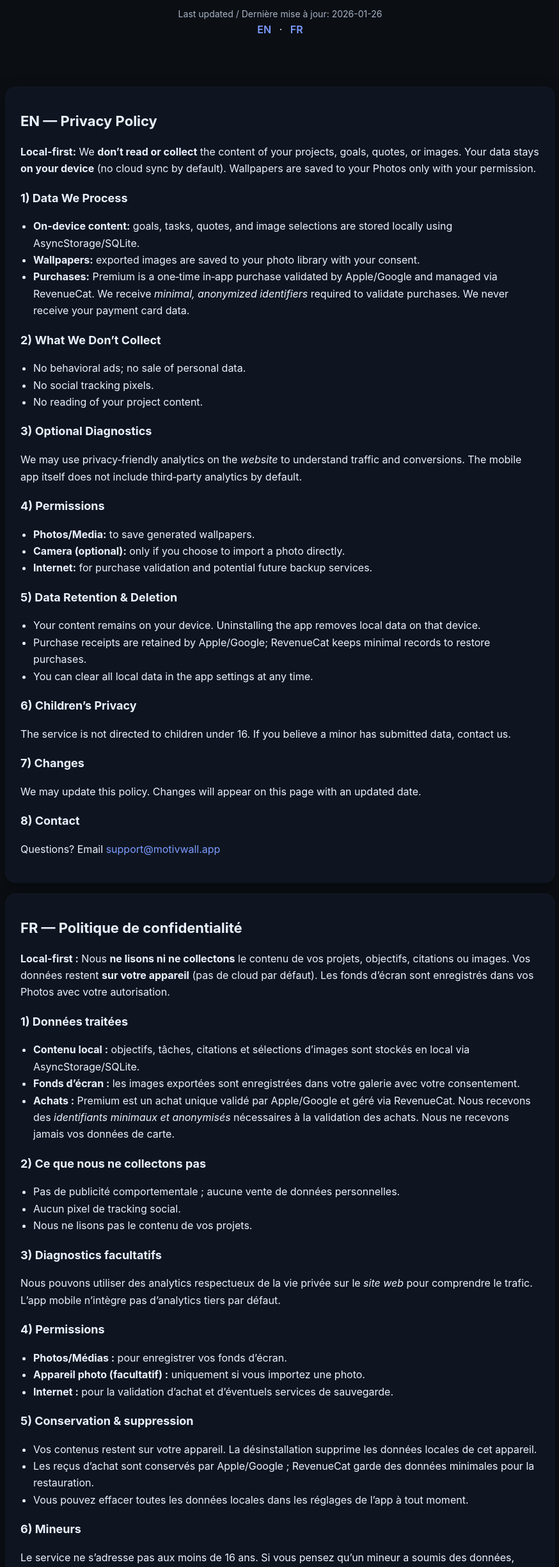
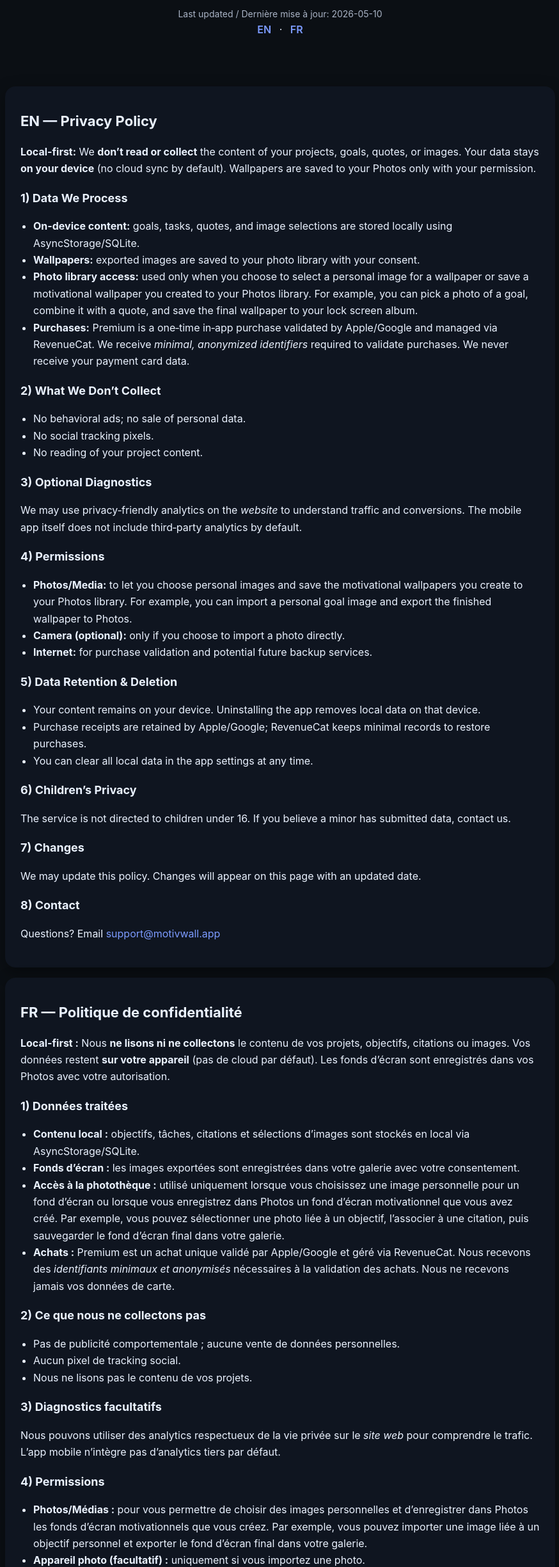
Before and after one commit to pscarabee/motivwall-privacy, a plain HTML site: page privacy.html in a window 1280 px wide. Shown: the part 112-2561 px from the top of the page at 64% size, without its empty margins (202-1076 px from the left). Drawn offline with Linux system fonts and the light colour scheme.

Commit message:
Update privacy.html

```diff
--- a/privacy.html
+++ b/privacy.html
@@ -4,7 +4,7 @@
   <meta charset="utf-8">
   <meta name="viewport" content="width=device-width, initial-scale=1">
   <title>MotivWall — Privacy Policy / Politique de confidentialité</title>
-  <meta name="description" content="MotivWall Privacy Policy. We don’t read your projects; your data stays on device. Contact support@motivwall.app.">
+  <meta name="description" content="MotivWall Privacy Policy. Your data stays on device. Photo library access is used to choose personal images and save generated motivational wallpapers. Contact support@motivwall.app.">
   <style>
     :root { --bg:#0B0F14; --card:#0F1520; --text:#EAF2FF; --muted:#A9B3C5; --accent:#7C9BFF; }
     *{box-sizing:border-box}
@@ -31,9 +31,9 @@
     "@context": "https://schema.org",
     "@type": "WebPage",
     "name": "MotivWall Privacy Policy",
-    "description": "Local-first app: we don’t read your projects; your data stays on device. Purchases via Apple/Google; minimal, anonymized identifiers via RevenueCat.",
+    "description": "Local-first app: we don’t read your projects; your data stays on device. Photo library access is used to choose personal images and save generated motivational wallpapers. Purchases via Apple/Google; minimal, anonymized identifiers via RevenueCat.",
     "inLanguage": "en",
-    "dateModified": "2026-01-26",
+    "dateModified": "2026-05-10",
     "isPartOf": {
       "@type": "WebSite",
       "name": "MotivWall"
@@ -46,7 +46,7 @@
   <header>
     <div class="pill">MotivWall</div>
     <h1>Privacy Policy / Politique de confidentialité</h1>
-    <p class="small">Last updated / Dernière mise à jour: 2026-01-26</p>
+    <p class="small">Last updated / Dernière mise à jour: 2026-05-10</p>
     <div class="lang-switch">
       <nav>
         <a href="#en">EN</a> · <a href="#fr">FR</a>
@@ -64,6 +64,7 @@
       <ul>
         <li><strong>On-device content:</strong> goals, tasks, quotes, and image selections are stored locally using AsyncStorage/SQLite.</li>
         <li><strong>Wallpapers:</strong> exported images are saved to your photo library with your consent.</li>
+        <li><strong>Photo library access:</strong> used only when you choose to select a personal image for a wallpaper or save a motivational wallpaper you created to your Photos library. For example, you can pick a photo of a goal, combine it with a quote, and save the final wallpaper to your lock screen album.</li>
         <li><strong>Purchases:</strong> Premium is a one‑time in‑app purchase validated by Apple/Google and managed via RevenueCat. We receive <em>minimal, anonymized identifiers</em> required to validate purchases. We never receive your payment card data.</li>
       </ul>
 
@@ -79,7 +80,7 @@
 
       <h3>4) Permissions</h3>
       <ul>
-        <li><strong>Photos/Media:</strong> to save generated wallpapers.</li>
+        <li><strong>Photos/Media:</strong> to let you choose personal images and save the motivational wallpapers you create to your Photos library. For example, you can import a personal goal image and export the finished wallpaper to Photos.</li>
         <li><strong>Camera (optional):</strong> only if you choose to import a photo directly.</li>
         <li><strong>Internet:</strong> for purchase validation and potential future backup services.</li>
       </ul>
@@ -109,6 +110,7 @@
       <ul>
         <li><strong>Contenu local :</strong> objectifs, tâches, citations et sélections d’images sont stockés en local via AsyncStorage/SQLite.</li>
         <li><strong>Fonds d’écran :</strong> les images exportées sont enregistrées dans votre galerie avec votre consentement.</li>
+        <li><strong>Accès à la photothèque :</strong> utilisé uniquement lorsque vous choisissez une image personnelle pour un fond d’écran ou lorsque vous enregistrez dans Photos un fond d’écran motivationnel que vous avez créé. Par exemple, vous pouvez sélectionner une photo liée à un objectif, l’associer à une citation, puis sauvegarder le fond d’écran final dans votre galerie.</li>
         <li><strong>Achats :</strong> Premium est un achat unique validé par Apple/Google et géré via RevenueCat. Nous recevons des <em>identifiants minimaux et anonymisés</em> nécessaires à la validation des achats. Nous ne recevons jamais vos données de carte.</li>
       </ul>
 
@@ -124,7 +126,7 @@
 
       <h3>4) Permissions</h3>
       <ul>
-        <li><strong>Photos/Médias :</strong> pour enregistrer vos fonds d’écran.</li>
+        <li><strong>Photos/Médias :</strong> pour vous permettre de choisir des images personnelles et d’enregistrer dans Photos les fonds d’écran motivationnels que vous créez. Par exemple, vous pouvez importer une image liée à un objectif personnel et exporter le fond d’écran final dans votre galerie.</li>
         <li><strong>Appareil photo (facultatif) :</strong> uniquement si vous importez une photo.</li>
         <li><strong>Internet :</strong> pour la validation d’achat et d’éventuels services de sauvegarde.</li>
       </ul>
```
